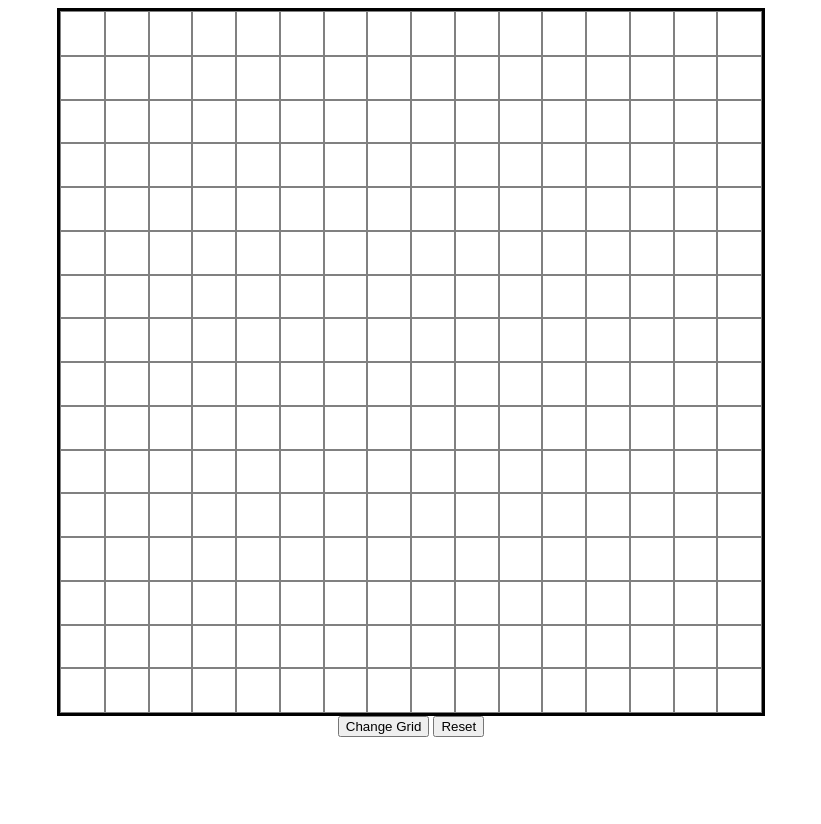
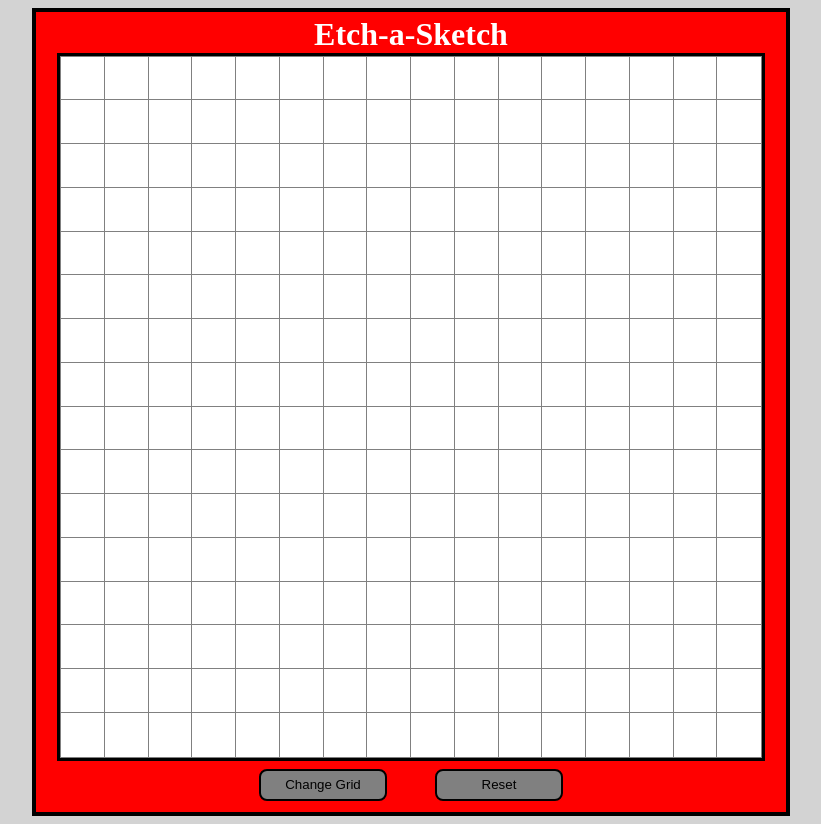
Before and after one commit to NickrodBasiri/Etch-a-Sketch, a plain HTML site: page index.html in a window 1280 px wide. Shown: the whole page, without its empty margins (229-1050 px from the left). Before the commit the page ends 800 px from the top, so only its background shows below. Drawn offline with Linux system fonts and the light colour scheme.

Commit message:
Added css, made it look nice.

```diff
--- a/index.html
+++ b/index.html
@@ -8,10 +8,13 @@
     <script src="main.js" defer></script>
 </head>
 <body>
-    <div id="container"></div>
-    <div id="buttonContainer">
-        <button id="changeGrid">Change Grid</button>
-        <button id="reset">Reset</button>
+    <div class="background">
+        <h1 class="title">Etch-a-Sketch</h1>
+        <div id="container"></div>
+        <div id="buttonContainer">
+            <button id="changeGrid">Change Grid</button>
+            <button id="reset">Reset</button>
+        </div>
     </div>
 </body>
 </html>
--- a/styles.css
+++ b/styles.css
@@ -2,6 +2,7 @@ body {
     display: flex;
     align-items: center;
     flex-direction: column;
+    background-color: lightgray;
 }
 
 #container {
@@ -15,4 +16,35 @@ body {
 
 #square {
     outline: 1px solid gray;
+    background-color: white;
 }
+
+.background {
+    display: flex;
+    flex-direction: column;
+    align-items: center;
+    justify-content: center;
+    background-color: red;
+    height: 800px;
+    width: 750px;
+    border: 4px solid black;
+}
+
+.title {
+    color: white;
+    margin: 0;
+}
+
+button {
+    background-color: gray;
+    height: 32px;
+    width: 128px;
+    margin: 8px;
+    border-radius: 8px;
+    border: 2px solid black;
+}
+
+#buttonContainer {
+    display: flex;
+    gap: 32px
+}
```
